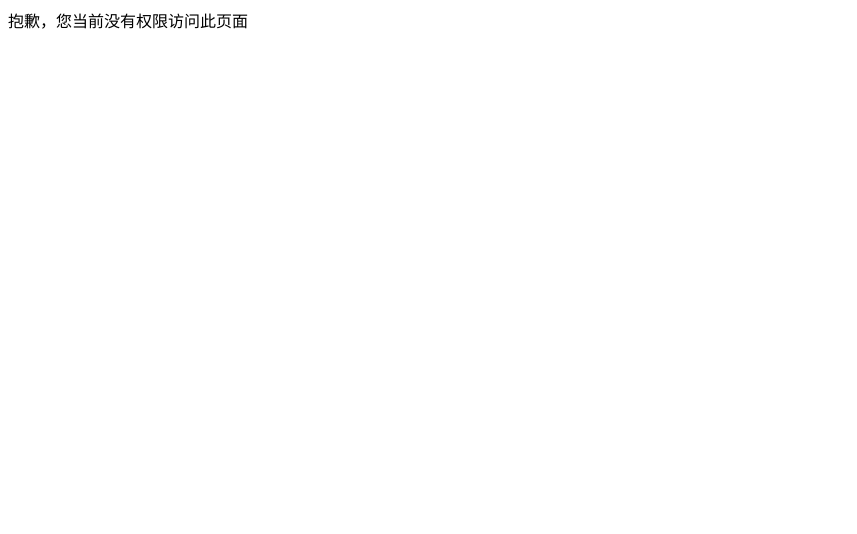
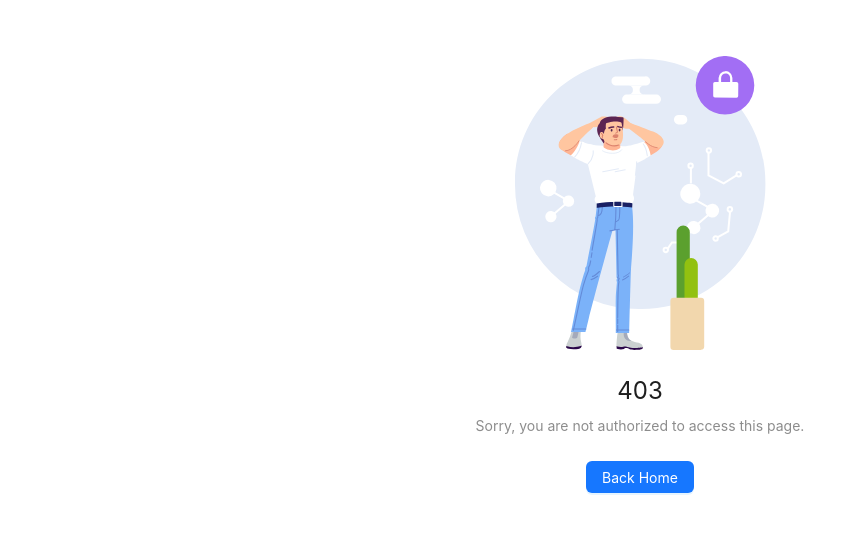
Before and after one commit to solunara/react-manager, a React (Vite) app: page /403 in a window 1280 px wide. Shown: the top 534 px of the page, without its empty margins (0-857 px from the left). Built offline with nearby package versions, Linux system fonts and the light colour scheme.

Commit message:
封装axios

```diff
--- a/package.json
+++ b/package.json
@@ -11,6 +11,8 @@
   },
   "dependencies": {
     "@types/node": "^22.15.17",
+    "antd": "^5.25.1",
+    "axios": "^1.9.0",
     "react": "^19.1.0",
     "react-dom": "^19.1.0",
     "react-router-dom": "^7.6.0"
--- a/src/views/common/403.tsx
+++ b/src/views/common/403.tsx
@@ -1,3 +1,21 @@
+import { Button, Result } from "antd"
+import { useNavigate } from "react-router-dom"
+
 export default function ErrPage403() {
-  return <div>抱歉，您当前没有权限访问此页面</div>
+  const navigate = useNavigate()
+  const backHome = () => {
+    navigate("/")
+  }
+  return (
+    <Result
+      status='403'
+      title='403'
+      subTitle='Sorry, you are not authorized to access this page.'
+      extra={
+        <Button type='primary' onClick={backHome}>
+          Back Home
+        </Button>
+      }
+    />
+  )
 }
--- a/src/views/common/404.tsx
+++ b/src/views/common/404.tsx
@@ -1,3 +1,21 @@
+import { Button, Result } from "antd"
+import { useNavigate } from "react-router-dom"
+
 export default function ErrPage404() {
-  return <div>抱歉，您访问的页面不存在</div>
+  const navigate = useNavigate()
+  const backHome = () => {
+    navigate("/")
+  }
+  return (
+    <Result
+      status='404'
+      title='404'
+      subTitle='Sorry, the page you visited does not exist.'
+      extra={
+        <Button type='primary' onClick={backHome}>
+          Back Home
+        </Button>
+      }
+    />
+  )
 }
```
Also changed, not shown: src/api/request.ts (added, +38 -0 lines), 1 other file (tests, documents, lock files or other folders).
